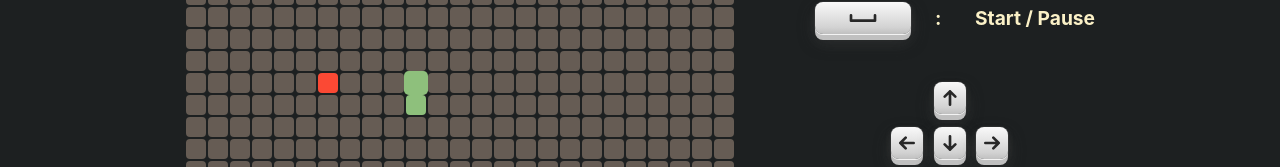
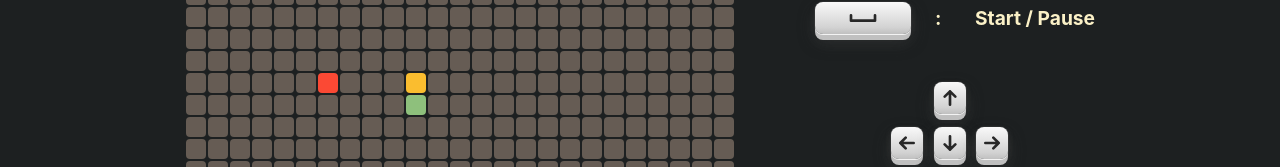
Before and after one commit to JavierPoduje/vue-snake, a Vue app: page / in a window 1280 px wide. Shown: the part 367-534 px from the top of the page. Built offline with nearby package versions, Linux system fonts and the light colour scheme.

Commit message:
feat: add composable for local storage

```diff
--- a/src/App.vue
+++ b/src/App.vue
@@ -10,6 +10,7 @@
 
 <script setup lang="ts">
   import { watchEffect, ref, onMounted } from 'vue'
+  import useLocalStorage from './composables/useLocalStorage'
   import useGameStore from './stores/game.ts'
   import GameNavbar from './components/GameNavbar.vue'
   import GameGrid from './components/GameGrid.vue'
@@ -17,6 +18,7 @@
   import { GameState, Direction } from './models.ts'
 
   const gameStore = useGameStore()
+  const { setItem, getItem } = useLocalStorage()
   const looping = ref(false)
 
   const loop = () => {
@@ -64,6 +66,8 @@
   // on mounted, handle keyboard events
   onMounted(() => {
     window.addEventListener('keydown', onKeyDown)
+    gameStore.setHighestScore(parseInt(getItem('highestScore') ?? 0))
+    gameStore.setLastScore(parseInt(getItem('lastScore') ?? 0))
   })
 
   // refs
@@ -74,6 +78,16 @@
         new Array(gameStore.game.gridSize).fill().map((_, colIdx) => colIdx)
       )
   )
+
+  // watch for the game state to change and save the highest highestScore
+  watchEffect(() => {
+    if (gameStore.game.state === GameState.GameOver) {
+      setItem('lastScore', gameStore.eatenApples)
+      if (gameStore.eatenApples > parseInt(gameStore.highestScore)) {
+        setItem('highestScore', gameStore.lastScore)
+      }
+    }
+  })
 
   // start the game loop
   watchEffect(() => {
--- a/src/components/GameGrid.vue
+++ b/src/components/GameGrid.vue
@@ -78,8 +78,7 @@
         background-color: map-get($colors, aqua);
       }
       &--snake_head {
-        background-color: map-get($colors, aqua);
-        transform: scale(1.2);
+        background-color: map-get($colors, yellow);
       }
       &--apple {
         background-color: map-get($colors, red);
--- /dev/null
+++ b/src/composables/useLocalStorage.ts
@@ -0,0 +1,13 @@
+const useLocalStorage = () => {
+  const setItem = (key: string, value: string) => {
+    localStorage.setItem(key, value)
+  }
+
+  const getItem = (key: string) => {
+    return localStorage.getItem(key)
+  }
+
+  return { setItem, getItem }
+}
+
+export default useLocalStorage
--- a/src/models.ts
+++ b/src/models.ts
@@ -25,6 +25,8 @@ export interface Game {
   state: GameState
   gridSize: number
   tickInterval: number
+  highestScore: number
+  lastScore: number
 }
 
 export type GameStoreType = {
--- a/src/stores/game.ts
+++ b/src/stores/game.ts
@@ -20,7 +20,9 @@ const useGameStore = defineStore<'gameStore', GameStoreType>('gameStore', {
     game: {
       gridSize: 25,
       state: GameState.Pending,
-      tickInterval: 270
+      tickInterval: 270,
+      highestScore: 0,
+      lastScore: 0
     }
   }),
   getters: {
@@ -28,6 +30,12 @@ const useGameStore = defineStore<'gameStore', GameStoreType>('gameStore', {
     eatenApples: ({ snake }: GameStoreType): number => snake?.body?.length - 2
   },
   actions: {
+    setHighestScore(score: number) {
+      this.game.highestScore = score
+    },
+    setLastScore(score: number) {
+      this.game.lastScore = score
+    },
     startGame() {
       this.game.state = GameState.Running
     },
```
